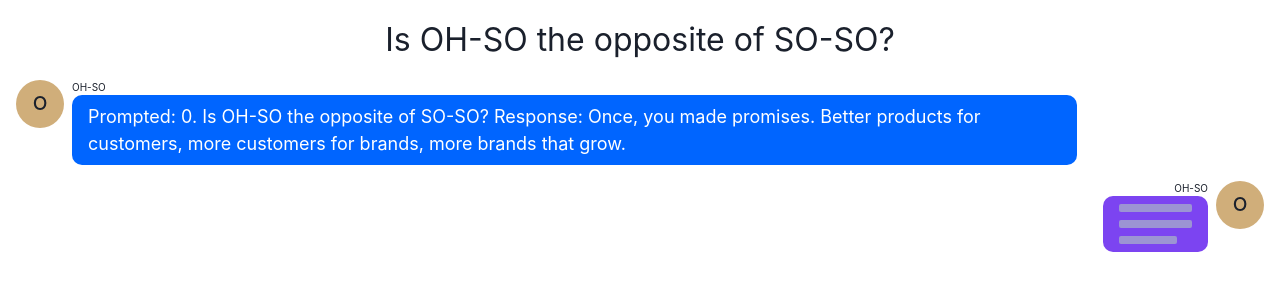
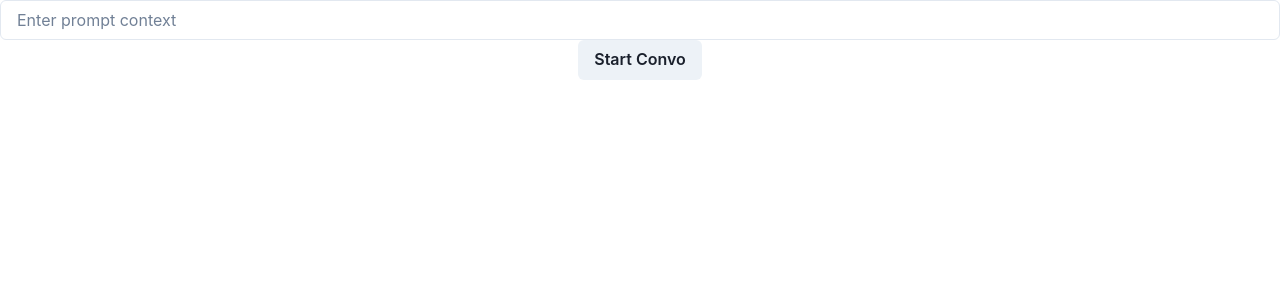
Before and after one commit to ondrej-kouba/AI-Chat, a React (Vite) app: page / in a window 1280 px wide. Shown: the top 300 px of the page. Built offline with nearby package versions, Linux system fonts and the light colour scheme.

Commit message:
Add context input screen

```diff
--- a/src/App.tsx
+++ b/src/App.tsx
@@ -1,14 +1,19 @@
 import './App.css'
 import {ChakraProvider} from "@chakra-ui/react";
 import {ChatContainer} from "./components/ChatContainer.tsx";
+import {useState} from "react";
+import {PromptContextInput} from "./components/PromptContextInput.tsx";
 
 function App() {
 
-  return (
-    <ChakraProvider>
-        <ChatContainer context="Is OH-SO the opposite of SO-SO?"></ChatContainer>
-    </ChakraProvider>
-  )
+
+    const [promptContext, setPromptContext] = useState<string | null>(null);
+    return (
+        <ChakraProvider>
+            {!promptContext ? <PromptContextInput onClick={context => setPromptContext(context)} /> :
+            <ChatContainer context={promptContext}></ChatContainer>}
+        </ChakraProvider>
+    )
 }
 
 export default App
--- /dev/null
+++ b/src/components/PromptContextInput.tsx
@@ -0,0 +1,19 @@
+import {Button, Input} from '@chakra-ui/react'
+import {useState} from "react";
+
+export interface PromptContextInputProps  {
+    onClick: (context: string) => void;
+}
+export const PromptContextInput = ({onClick} : PromptContextInputProps) => {
+
+    const [inputText, setInputText] = useState('');
+    return <form>
+        <Input  onInput={e => {
+            // Fuck off TS.
+            setInputText((e.target as any)?.value)
+        }} type="text" title="test" placeholder="Enter prompt context" />
+        <Button disabled={!inputText.length} onClick={() => {
+            onClick(inputText)
+        }}>Start Convo</Button>
+        </form>
+}
```
